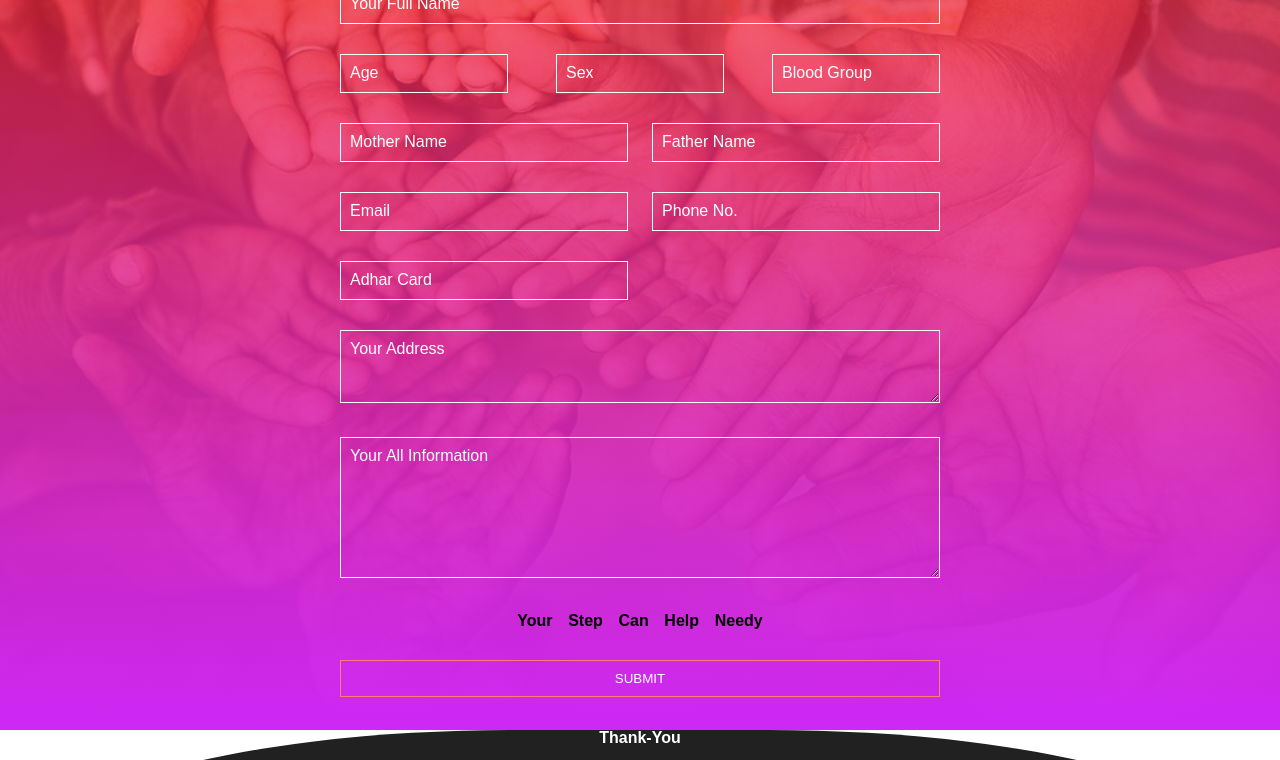
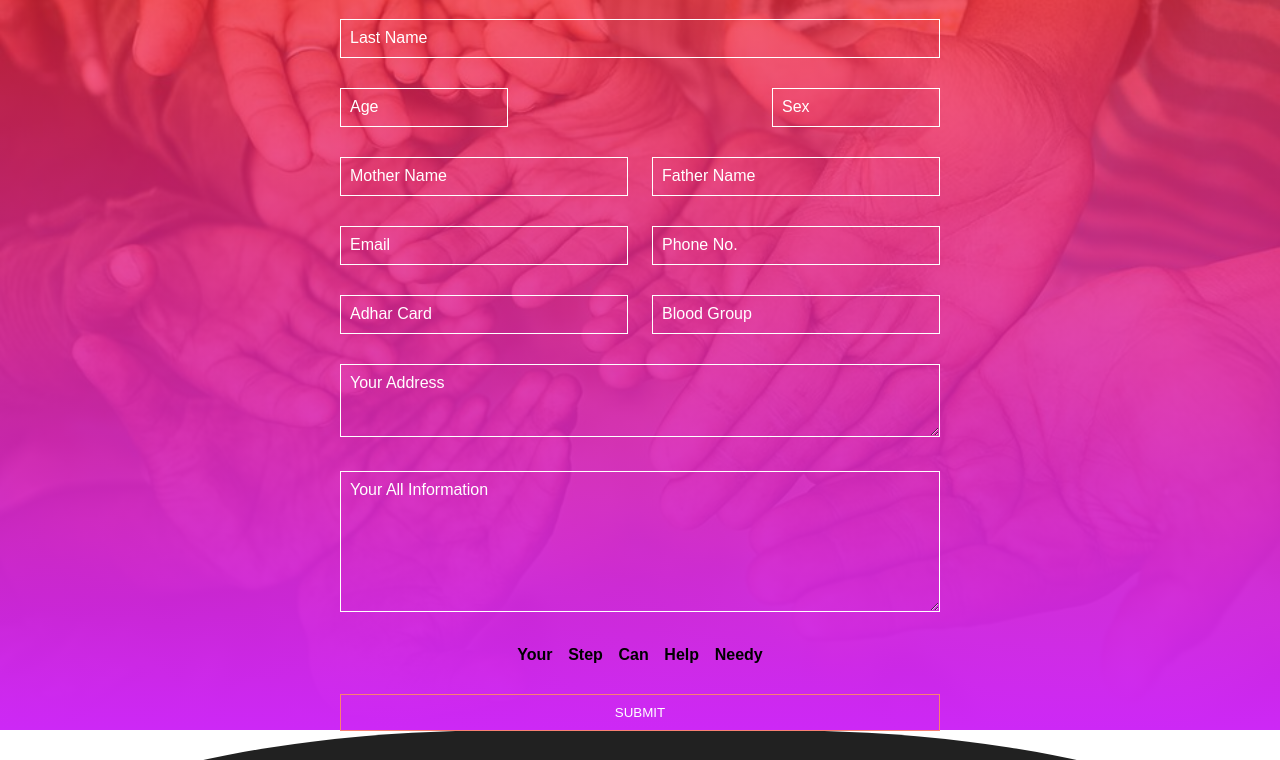
Before and after one commit to tech-omkar/tpp, a plain HTML site: page index.html in a window 1280 px wide. Shown: the part 128-888 px from the top of the page. Drawn offline with Linux system fonts and the light colour scheme.

Commit message:
first commit

```diff
--- a/index.html
+++ b/index.html
@@ -22,7 +22,11 @@
     </div>
     <div class="input-group">
         <input type="text" name="name" required>
-        <label for="name">Your Full Name</label>
+        <label for="name">First Name</label>
+    </div>
+    <div class="input-group">
+        <input type="text" name="name" required>
+        <label for="name">Last Name</label>
     </div>
     <div class="row">
         <div class="input-group">
@@ -34,10 +38,6 @@
         <div class="input-group">
             <input type="text" name="sex" required>
             <label for="sex">Sex</label>
-        </div>
-        <div class="input-group">
-            <input type="text" name="gb" required>
-            <label for="gb">Blood Group</label>
         </div>
     </div>
     <div class="row1">
@@ -67,6 +67,10 @@
         <div class="input-group">
             <input type="text" name="ac" required>
             <label for="ac"> Adhar Card</label>
+        </div>
+        <div class="input-group">
+            <input type="text" name="gb" required>
+            <label for="gb">Blood Group</label>
         </div>
     </div>
 
```
